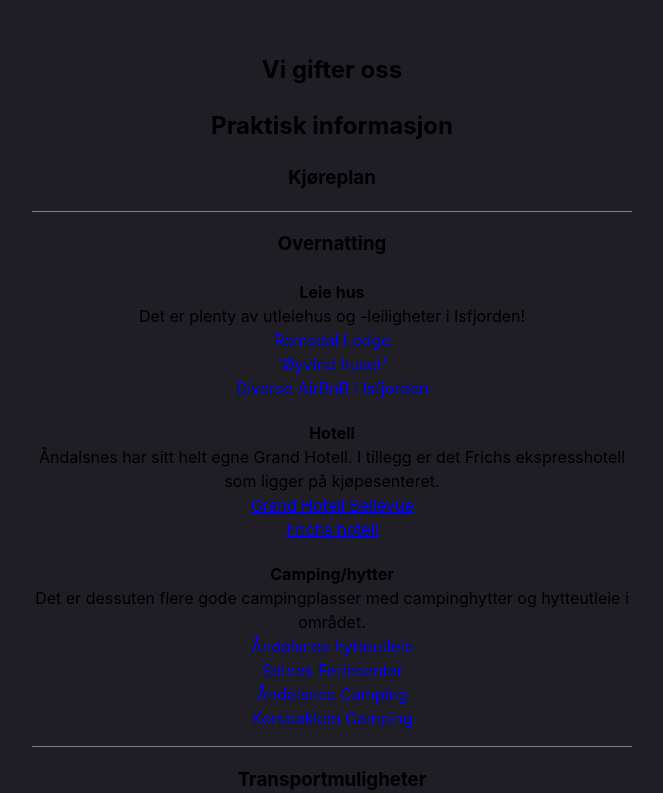
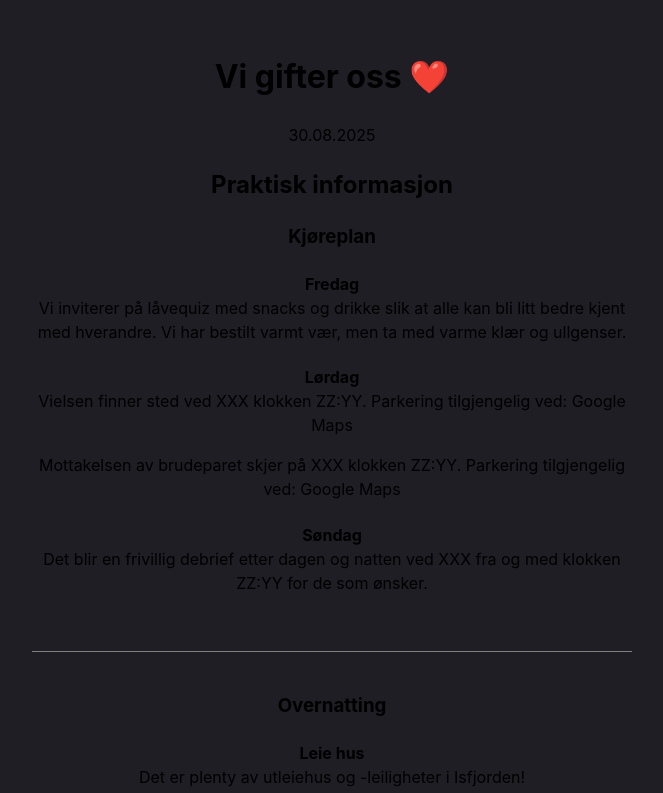
Before and after one commit to Henriksive/isabelleoghenrik, a React (Vite) app: page / in a window 1280 px wide. Shown: the top 793 px of the page, without its empty margins (308-971 px from the left). Built offline with nearby package versions, Linux system fonts and the light colour scheme.

Commit message:
Design og tekst

```diff
--- a/src/App.css
+++ b/src/App.css
@@ -11,4 +11,6 @@
 
 .subFrame {
   border-bottom: 1px solid gray;
+  padding-bottom: 40px;
+  margin-bottom: 40px;
 }
--- a/src/App.tsx
+++ b/src/App.tsx
@@ -4,12 +4,33 @@ function App() {
   return (
     <>
       <div className="frame">
-        <h2>Vi gifter oss</h2>
+        <h1>Vi gifter oss ❤️</h1>
+        <p>30.08.2025</p>
       </div>
       <div className="frame">
         <h2>Praktisk informasjon</h2>
         <div className="subFrame">
           <h3>Kjøreplan</h3>
+          <h4>Fredag</h4>
+          <p>
+            Vi inviterer på låvequiz med snacks og drikke slik at alle kan bli
+            litt bedre kjent med hverandre. Vi har bestilt varmt vær, men ta med
+            varme klær og ullgenser.
+          </p>
+          <h4>Lørdag</h4>
+          <p>
+            Vielsen finner sted ved XXX klokken ZZ:YY. Parkering tilgjengelig
+            ved: Google Maps
+          </p>
+          <p>
+            Mottakelsen av brudeparet skjer på XXX klokken ZZ:YY. Parkering
+            tilgjengelig ved: Google Maps
+          </p>
+          <h4>Søndag</h4>
+          <p>
+            Det blir en frivillig debrief etter dagen og natten ved XXX fra og
+            med klokken ZZ:YY for de som ønsker.
+          </p>
         </div>
         <div className="subFrame">
           <h3>Overnatting</h3>
@@ -91,6 +112,9 @@ function App() {
         </div>
       </div>
       <div className="frame">
+        <h2>Kontaktinformasjon</h2>
+      </div>
+      <div className="frame">
         <h2>Ønskeliste</h2>
       </div>
     </>
```
